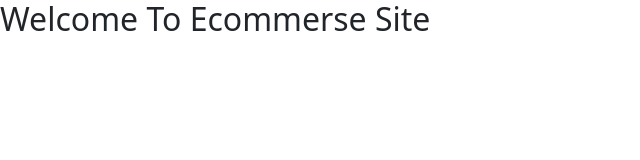
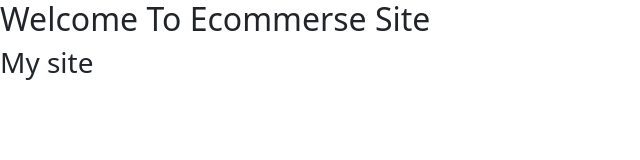
Before and after one commit to shihab0005/panda-ecommers-bootstrap, a plain HTML site: page index.html in a window 1280 px wide. Shown: the whole page, without its empty margins (0-640 px from the left). Drawn offline with nearby package versions, Linux system fonts and the light colour scheme.

Commit message:
added h3 tag

```diff
--- a/index.html
+++ b/index.html
@@ -10,10 +10,11 @@
         integrity="sha384-1BmE4kWBq78iYhFldvKuhfTAU6auU8tT94WrHftjDbrCEXSU1oBoqyl2QvZ6jIW3" crossorigin="anonymous">
     <title>Panda Ecommerse</title>
 </head>
+<!-- body -->
 
 <body>
     <h2>Welcome To Ecommerse Site</h2>
-
+    <h3>My site</h3>
     <!-- bootstrap Js linkd -->
     <script src="https://cdn.jsdelivr.net/npm/bootstrap@5.1.3/dist/js/bootstrap.bundle.min.js"
         integrity="sha384-ka7Sk0Gln4gmtz2MlQnikT1wXgYsOg+OMhuP+IlRH9sENBO0LRn5q+8nbTov4+1p"
```
